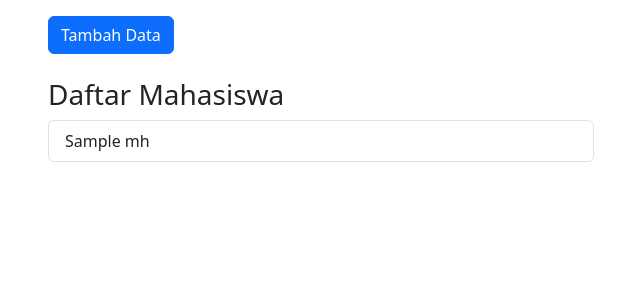
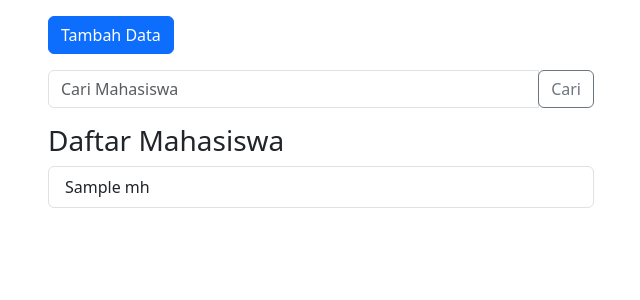
Before and after one commit to riant57/phpmvc, a PHP site: the page made by app/views/mahasiswa/index.php in a window 1280 px wide. Shown: the part 56-356 px from the top of the page, without its empty margins (34-674 px from the left). Run offline with PHP 8.4, Linux system fonts and the light colour scheme; the template is opened without the code that fills it: most values are stand-ins (such as "Sample title", 1, 10 or a date in 2020); some libraries are stand-ins or nearby versions.

Commit message:
Belajar cari data

```diff
--- a/app/views/mahasiswa/index.php
+++ b/app/views/mahasiswa/index.php
@@ -4,12 +4,27 @@
             <?php  Flasher::flash();?>
         </div>
     </div>
-    <div class="row">
+    <div class="row mb-3">
         <div class="col-lg-6">
             <button type="button" class="btn btn-primary tombolTambahData" data-toggle="modal" data-target="#formModal">
                 Tambah Data
             </button>
-            <br><br>
+        </div>
+    </div>
+    <div class="row mb-3">
+        <div class="col-lg-6">
+            <form action="<?php echo BASEURL;?>/Mahasiswa/cari" method="post">
+                <div class="input-group">
+                <input type="text" name="keyword" class="form-control" placeholder="Cari Mahasiswa" aria-describedby="button-addon2">
+                <div class="input-group-append">
+                    <button class="btn btn-outline-secondary" type="submit" id="tombolCari">Cari</button>
+                </div>
+                </div>
+            </form>
+        </div>
+    </div>
+    <div class="row">
+        <div class="col-lg-6">
             <h3>Daftar Mahasiswa</h3>
             <ul class="list-group">
                 <?php foreach($data['mhs'] as $mhs) : ?>
```
Also changed, not shown: app/controllers/Mahasiswa.php (+11 -1 lines), app/models/Mahasiswa_model.php (+8 -0 lines).
